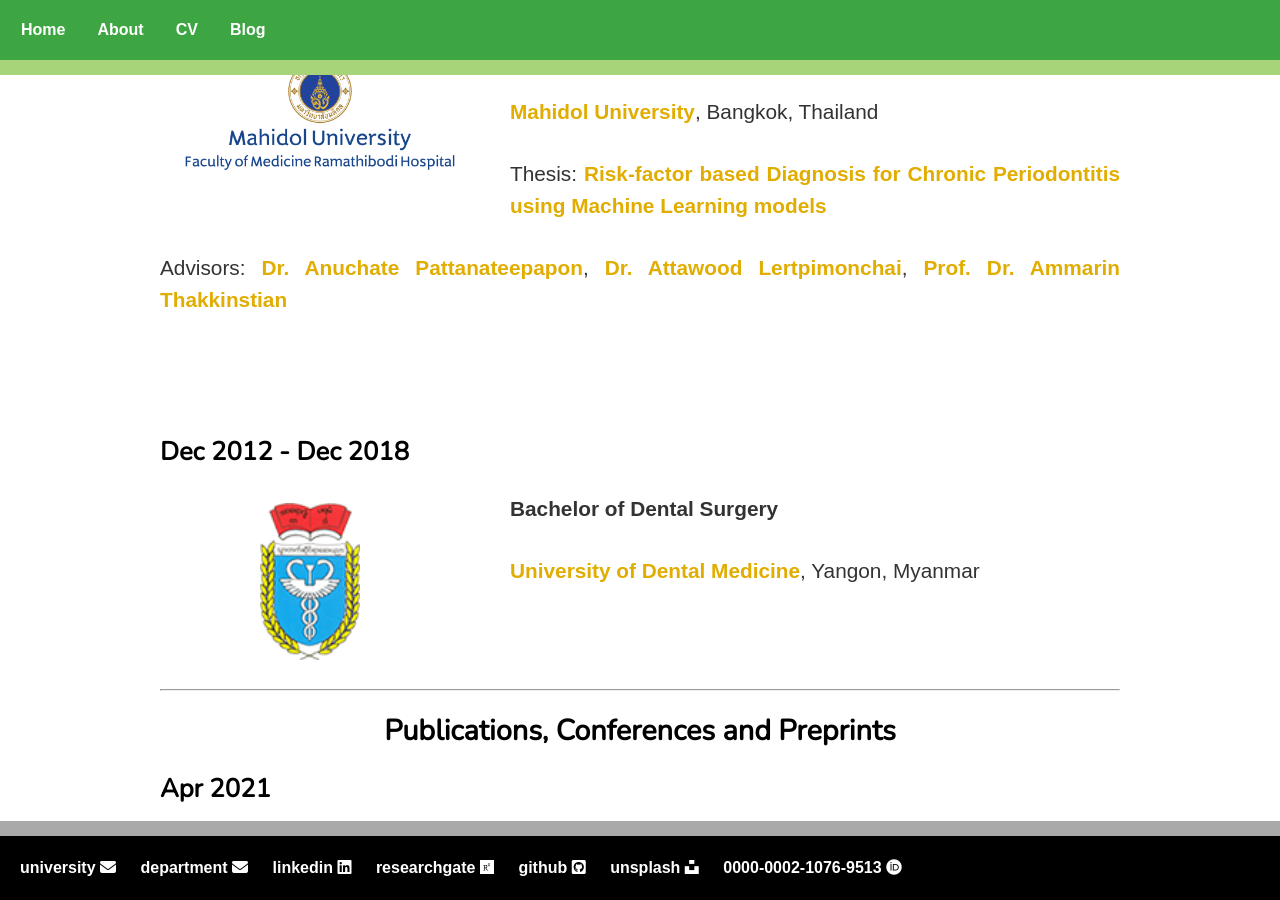
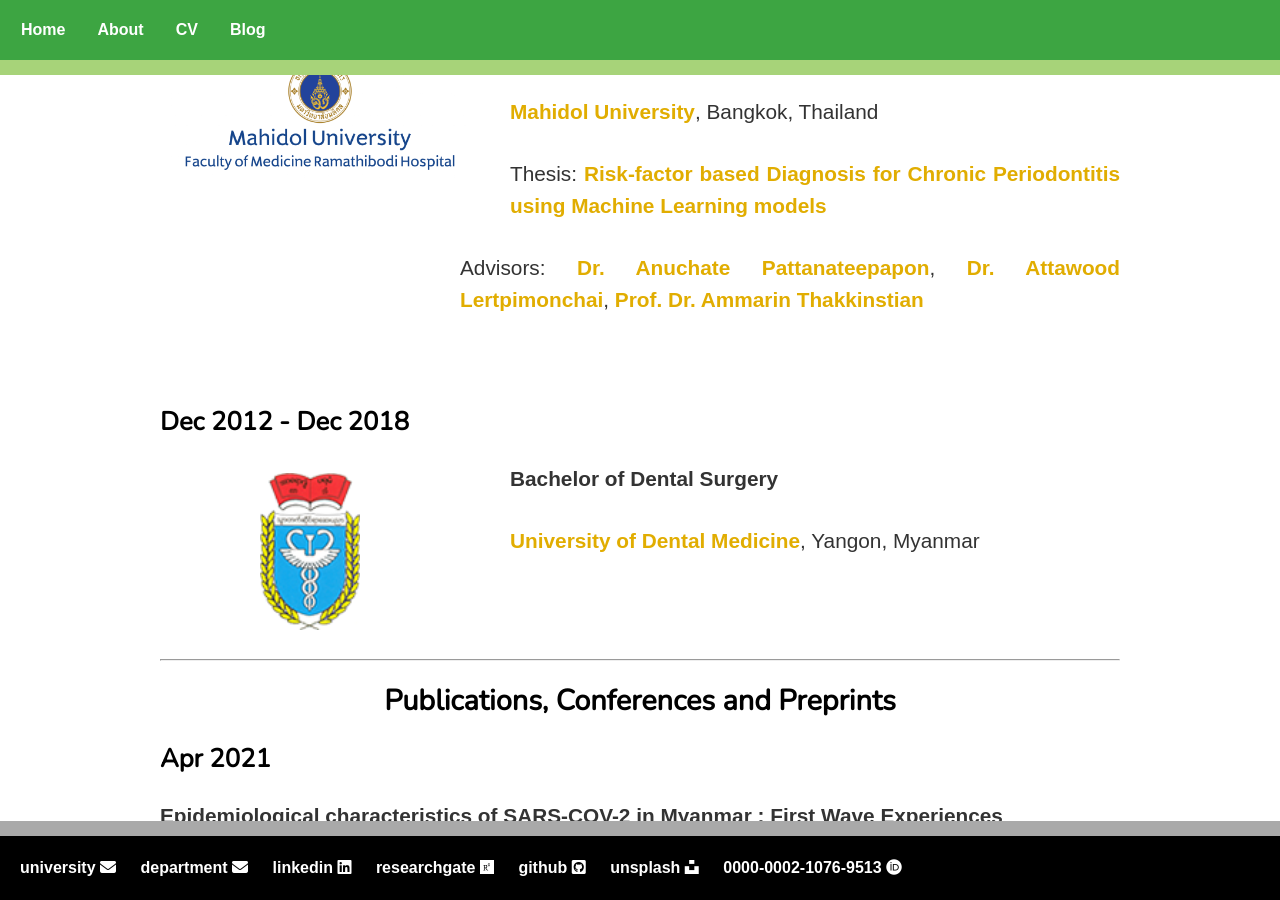
Before and after one commit to finerbrighterlighter/finerbrighterlighter.github.io, a Jekyll site: the page built from cv/index.html, in a window 1280 px wide and 900 px high, scrolled down 886 px. Built offline with Jekyll 4.4.1, drawn with Linux system fonts in a browser that asks for light colours; nearby versions of some CDN libraries; some web fonts are replaced.

Commit message:
format push

```diff
--- a/cv/index.html
+++ b/cv/index.html
@@ -25,7 +25,7 @@
 					<p><b>Master of Science (Data Science for Healthcare)</b></p>
 					<p><a href="https://mahidol.ac.th/">Mahidol University</a>, Bangkok, Thailand </p>
 					<p>Thesis: <a href="/docs/msc_thesis.pdf">Risk-factor based Diagnosis for Chronic Periodontitis using Machine Learning models</a></p>
-					<p>Advisors: <a href="https://orcid.org/0000-0003-1246-9482">Dr. Anuchate Pattanateepapon</a>,
+					<p style="margin: 0px 0px 0px 300px">Advisors: <a href="https://orcid.org/0000-0003-1246-9482">Dr. Anuchate Pattanateepapon</a>,
 					<a href="https://orcid.org/0000-0003-2501-1534"> Dr. Attawood Lertpimonchai</a>,
 					<a href="https://scholar.google.com/citations?user=HW_DvVYAAAAJ&hl=en&oi=ao"> Prof. Dr. Ammarin Thakkinstian</a></p>
 
```
